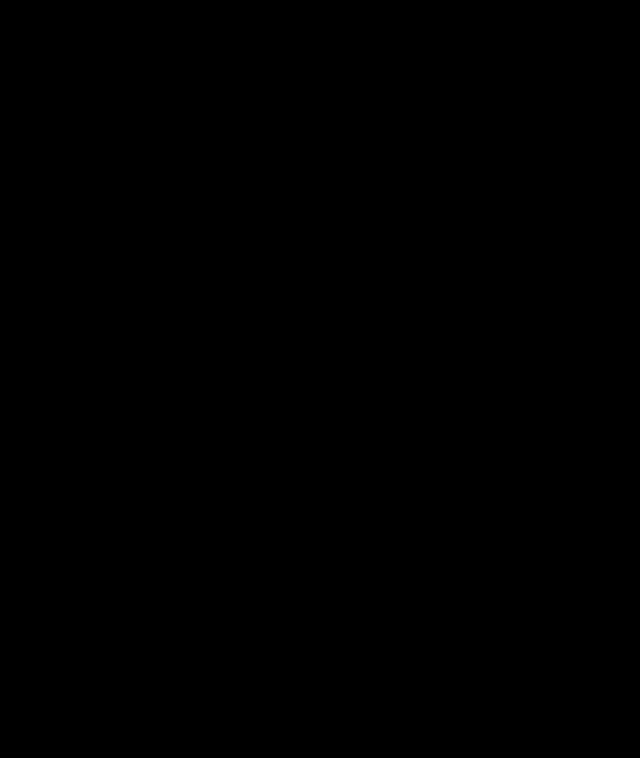
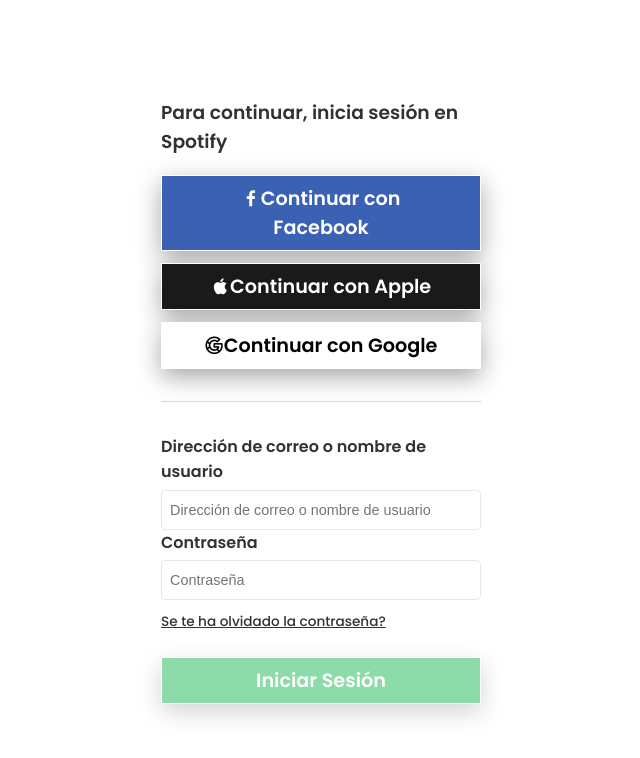
Before and after one commit to iRaxcoder/spotify-ang-cl, an Angular app: page /auth/login in a window 1280 px wide. Before the commit this address led to /. Shown: the top 758 px of the page, without its empty margins (319-959 px from the left). Built offline with nearby package versions, Linux system fonts and the light colour scheme.

Commit message:
feat: add login html and css

```diff
--- a/src/app/modules/auth/auth-routing.module.ts
+++ b/src/app/modules/auth/auth-routing.module.ts
@@ -1,7 +1,17 @@
 import { NgModule } from '@angular/core';
 import { RouterModule, Routes } from '@angular/router';
+import { AuthPageComponent } from './pages/auth-page/auth-page.component';
 
-const routes: Routes = [];
+const routes: Routes = [
+  {
+    path: 'login',
+    component: AuthPageComponent
+  },
+  {
+    path: '**',
+    redirectTo: 'login'
+  }
+];
 
 @NgModule({
   imports: [RouterModule.forChild(routes)],
--- a/src/app/modules/auth/auth.module.ts
+++ b/src/app/modules/auth/auth.module.ts
@@ -3,6 +3,7 @@
 
 import { AuthRoutingModule } from './auth-routing.module';
 import { AuthPageComponent } from './pages/auth-page/auth-page.component';
+import { ReactiveFormsModule } from '@angular/forms';
 
 
 @NgModule({
@@ -11,7 +12,8 @@
   ],
   imports: [
     CommonModule,
-    AuthRoutingModule
+    AuthRoutingModule,
+    ReactiveFormsModule
   ]
 })
 export class AuthModule { }
--- a/src/app/modules/auth/pages/auth-page/auth-page.component.css
+++ b/src/app/modules/auth/pages/auth-page/auth-page.component.css
@@ -0,0 +1,113 @@
+.login-auth-page {
+  position: absolute;
+  width: 100vw;
+  height: 100vh;
+  background-color: var(--color-4);
+  color: var(--color-2);
+  display: flex;
+  justify-content: center;
+  flex-direction: column;
+  align-items: center;
+  align-content: center;
+}
+
+.login-auth-page .login-auth-wrapper {
+  width: 25%;
+  display: flex;
+  justify-content: center;
+  flex-direction: column;
+  align-items: center;
+}
+
+.login-auth-page .login-social-zone {
+  display: flex;
+  flex-direction: column;
+  gap: 0.75rem;
+  width: 100%;
+}
+
+.login-auth-page .social-btn {
+  border: 0;
+  padding: 0.5rem 2rem;
+  width: 100%;
+  font-size: var(--font-size-2);
+  box-shadow: var(--shadow-1);
+  border: solid 1px var(--color-4);
+  background-color: var(--color-4);
+  font-weight: 600;
+}
+
+.login-auth-page .login-social-zone .social-btn.btn-fb {
+  background-color: #3a61b3;
+  color: var(--color-4);
+}
+
+.login-auth-page .login-social-zone .social-btn.btn-apple {
+  background-color: #1a1a1a;
+  color: var(--color-4);
+}
+
+.login-auth-page .separator {
+  width: 100%;
+  margin: 2rem 0;
+  border-bottom: solid 1px var(--color-2);
+  opacity: 0.2;
+}
+
+.login-auth-page .login-auth-form {
+  display: flex;
+  width: 100%;
+  justify-content: flex-start;
+  flex-direction: column;
+}
+
+.login-auth-page .login-auth-form .form-group {
+  display: flex;
+  justify-content: flex-start;
+  flex-direction: column;
+}
+
+.login-auth-page .login-auth-form .form-group input {
+  border: solid 1px #e7e7e7;
+  border-radius: var(--border-radius-1);
+  height: 30px;
+  padding: 0.25rem 0.5rem;
+  font-size: 90%;
+}
+
+.login-auth-page .login-auth-form label {
+  padding-bottom: 0.35rem;
+  font-weight: 600;
+  display: inline-block;
+  margin: 0;
+}
+
+.login-auth-page .login-auth-form .form-steps {
+  padding: 0.5rem 0;
+}
+
+.login-auth-page .login-auth-form .form-steps .link {
+  color: var(--color-2);
+  font-size: 85%;
+  font-weight: 500;
+  text-decoration: underline;
+}
+
+.login-auth-page .login-auth-form .form-steps .link:hover {
+  color: var(--color-1);
+}
+
+.login-auth-page .login-auth-form .form-action .login {
+  color: var(--color-4);
+  margin: 1rem 0;
+  background-color: var(--color-1);
+  cursor: pointer;
+}
+
+input.ng-invalid.ng-touched {
+  border: solid 2px red !important;
+}
+
+input.ng-valid.ng-touched {
+  border: solid 2px var(--color-1) !important;
+}
--- a/src/app/modules/auth/pages/auth-page/auth-page.component.html
+++ b/src/app/modules/auth/pages/auth-page/auth-page.component.html
@@ -1 +1,37 @@
-<p>auth-page works!</p>
+<div class="login-auth-page">
+    <div class="login-auth-wrapper">
+        <h3>Para continuar, inicia sesión en Spotify</h3>
+        <div class="login-social-zone">
+            <button class="social-btn btn-fb"><i class="ui uil-facebook-f"></i>Continuar con Facebook</button>
+            <button class="social-btn btn-apple"><i class="uil uil-apple"></i>Continuar con Apple</button>
+            <button class="social-btn btn-google"><i class="uil uil-google"></i>Continuar con Google</button>
+        </div>
+        <div class="separator"></div>
+        <form (ngSubmit)="login" [formGroup]="formLogin" class="login-auth-form">
+            <div class="form-group">
+                <label for="email">Dirección de correo o nombre de usuario</label>
+                <input formControlName="email" class="form-input" type="text"
+                    placeholder="Dirección de correo o nombre de usuario">
+            </div>
+            <div class="form-group">
+                <label for="contraseña">Contraseña</label>
+                <input formControlName="password" class="form-input" type="password" placeholder="Contraseña">
+            </div>
+            <div class="form-steps">
+                <a href="" class="link">Se te ha olvidado la contraseña?</a>
+            </div>
+            <!-- <div>
+                Ocurrió un error con tu email o contraseña
+            </div> -->
+            <div class="form-action">
+                <button [disabled]="formLogin.invalid" class="login social-btn">
+                    {{formLogin.value.email?'Iniciar sesión con
+                    '+formLogin.value.email:'Iniciar
+                    Sesión'}}
+                </button>
+            </div>
+        </form>
+        <div>
+        </div>
+    </div>
+</div>
--- a/src/app/modules/auth/pages/auth-page/auth-page.component.ts
+++ b/src/app/modules/auth/pages/auth-page/auth-page.component.ts
@@ -1,4 +1,5 @@
 import { Component, OnInit } from '@angular/core';
+import { FormGroup, FormControl, Validators } from '@angular/forms'
 
 @Component({
   selector: 'app-auth-page',
@@ -7,9 +8,27 @@
 })
 export class AuthPageComponent implements OnInit {
 
+  formLogin: FormGroup = new FormGroup({})
+
   constructor() { }
 
   ngOnInit(): void {
+    this.formLogin = new FormGroup({
+      email: new FormControl('', [
+        Validators.required,
+        Validators.email
+      ]),
+      password: new FormControl('', [
+        Validators.required,
+        Validators.minLength(6),
+        Validators.maxLength(12)
+      ])
+    })
+  }
+
+  login(): void {
+    const { email, password } = this.formLogin.value
+
   }
 
 }
--- a/src/styles.css
+++ b/src/styles.css
@@ -31,3 +31,12 @@
   font-size: var(--font-size-1);
   color: var(--color-4);
 }
+
+.input,
+button {
+  font-family: var(--font-family-1);
+}
+
+button:disabled {
+  opacity: 0.5;
+}
```
